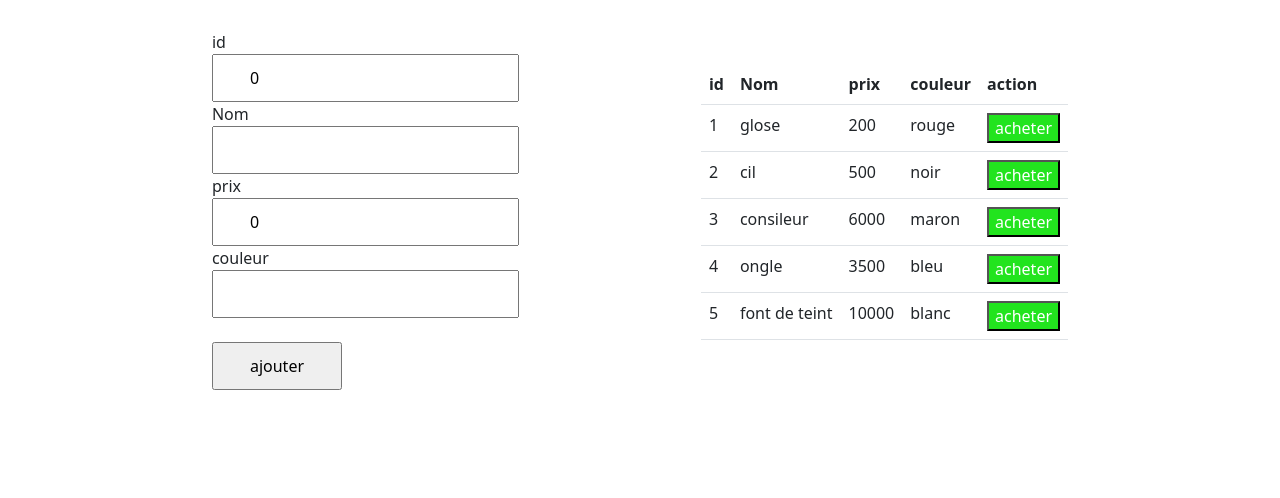
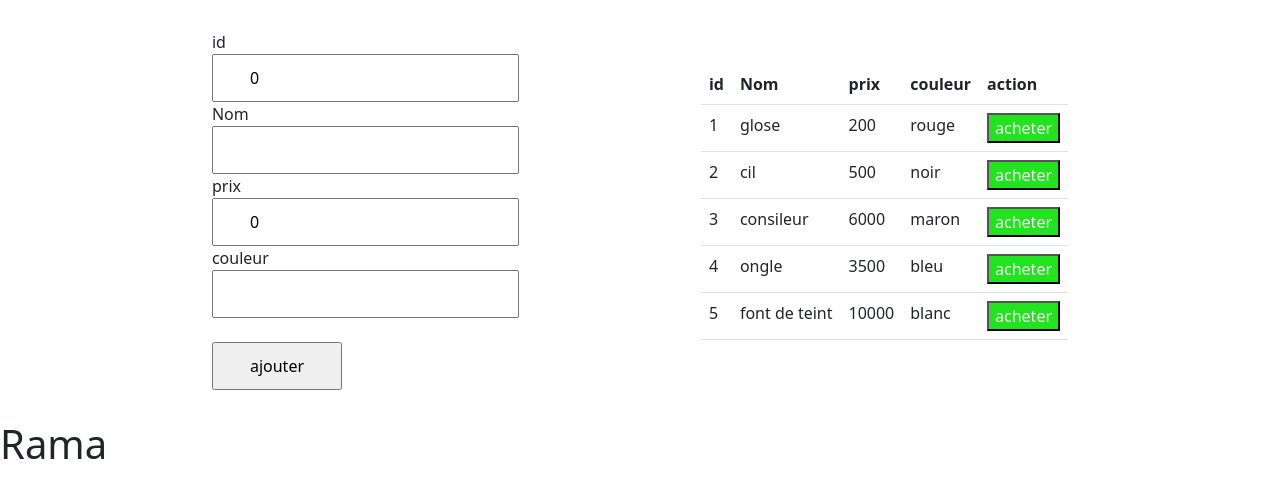
Before and after one commit to Ramadiaw12/First_project, a plain HTML site: page index.html in a window 1280 px wide. Drawn offline with Linux system fonts and the light colour scheme.

Commit message:
j'ai ajouté mon prenom

```diff
--- a/index.html
+++ b/index.html
@@ -10,6 +10,7 @@
   </head>
   <body>
     <div id="root"></div>
+    <h1>Rama</h1>
 
   </body>
 </html>
```
